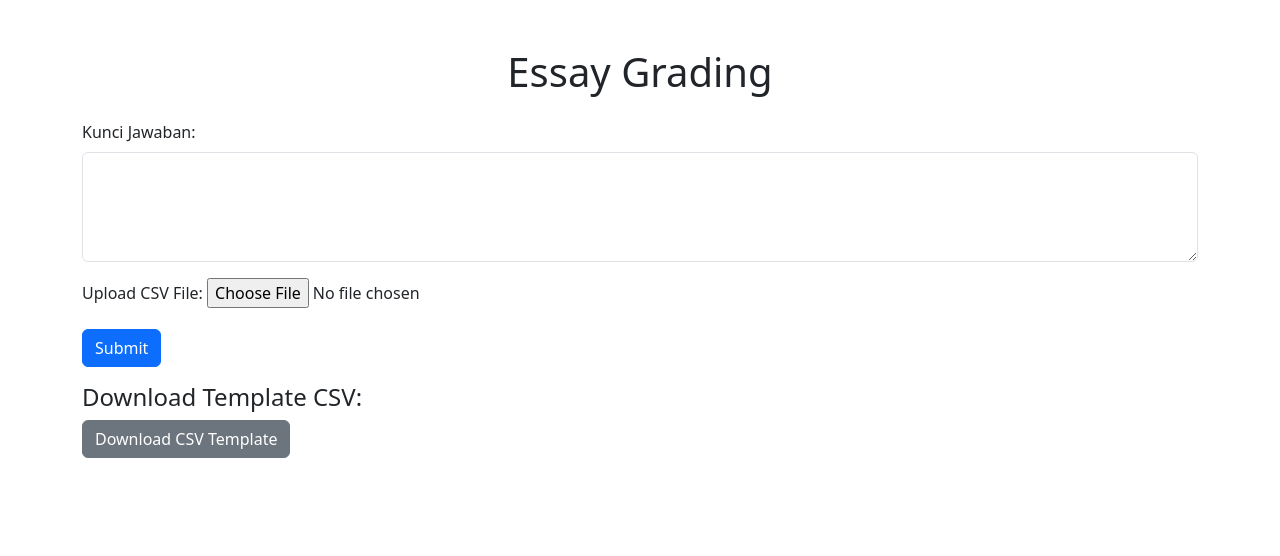
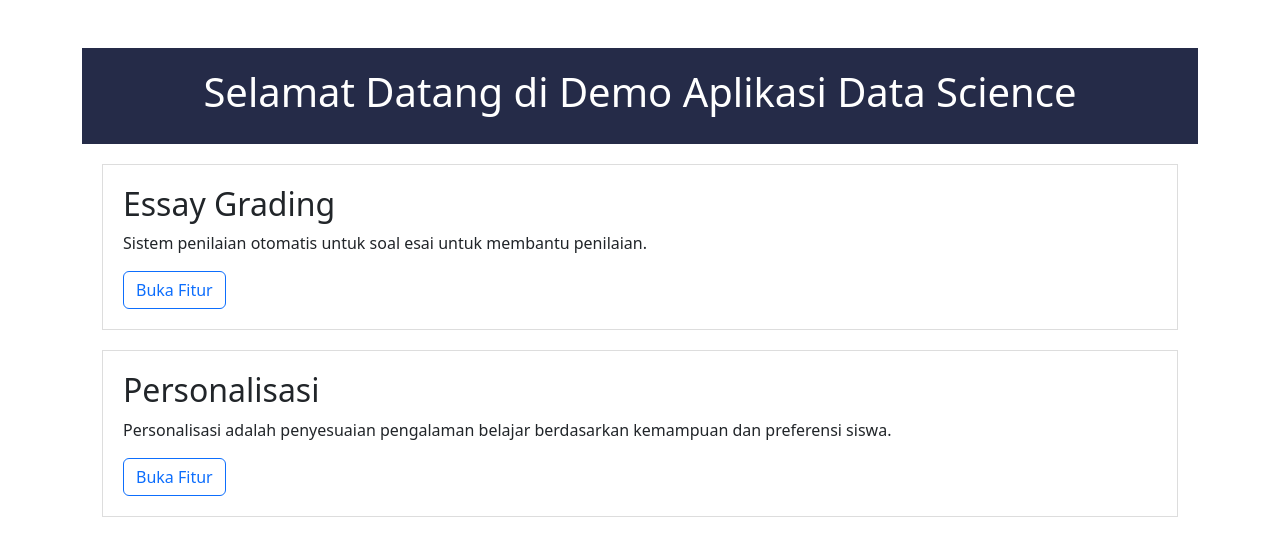
Before and after one commit to arsyadCode/ProjekTA_UPERESEARCH, a Flask app: page / in a window 1280 px wide. Shown: the top 556 px of the page. Run offline with Flask 3, Linux system fonts and the light colour scheme.

Commit message:
Lengkapi fungsional

```diff
--- a/Faris/app.py
+++ b/Faris/app.py
@@ -46,8 +46,10 @@ def grade_essay(jawaban_siswa, kunci_jawaban):
 
     return similarity_percentage
 
-# Routing untuk halaman utama
-@app.route('/', methods=['GET', 'POST'])
+@app.route('/')
+def dashboard():
+    return render_template('dashboard.html')
+@app.route('/grading', methods=['GET', 'POST'])
 def index():
     result_data = []  # List untuk menyimpan informasi nama, kelas, dan nilai similarity
 
@@ -105,7 +107,7 @@ def index():
                     'Similarity Score': similarity_score
                 })
 
-    return render_template('index.html', result_data=result_data)
+    return render_template('grading.html', result_data=result_data)
 
 # Routing untuk mengunduh template CSV
 @app.route('/download_template', methods=['GET'])
--- /dev/null
+++ b/Faris/templates/dashboard.html
@@ -0,0 +1,72 @@
+<!DOCTYPE html>
+<html lang="en">
+<head>
+    <meta charset="UTF-8">
+    <meta name="viewport" content="width=device-width, initial-scale=1.0">
+    <title>Dashboard</title>
+    <!-- Link Bootstrap CSS -->
+    <link href="https://cdn.jsdelivr.net/npm/bootstrap@5.3.0/dist/css/bootstrap.min.css" rel="stylesheet">
+    <!-- Tambahkan CSS tambahan untuk desain -->
+    <style>
+        /* Gaya untuk header dasbor */
+        .dashboard-header {
+            background-color: #252B48;
+            color: #fff;
+            padding: 20px;
+            text-align: center;
+        }
+
+        /* Gaya untuk widget */
+        .widget {
+            border: 1px solid #ddd;
+            padding: 20px;
+            margin: 20px;
+        }
+
+        /* Gaya untuk grafik */
+        .chart {
+            width: 100%;
+            height: 300px;
+            background-color: #f2f2f2;
+            margin-top: 20px;
+        }
+        .widget:hover {
+        transform: scale(1.05);
+        transition: transform 0.3s ease;
+    }
+
+    </style>
+</head>
+<body>
+    <div class="container mt-5">
+        <!-- Header Dasbor -->
+        <div class="dashboard-header">
+            <h1>Selamat Datang di Demo Aplikasi Data Science</h1>
+        </div>
+
+        <!-- Widget Pertama -->
+        <div class="widget">
+            <h2>Essay Grading</h2>
+            <p>Sistem penilaian otomatis untuk soal esai untuk membantu penilaian.</p>
+            <!-- Tambahkan tautan ke rute /grading di bawah ini -->
+            <a href="/grading" class="btn btn-outline-primary">Buka Fitur</a>
+        </div>
+
+        <!-- Widget Kedua -->
+        <div class="widget">
+            <h2>Personalisasi</h2>
+            <p>Personalisasi adalah penyesuaian pengalaman belajar berdasarkan kemampuan dan preferensi siswa.</p>
+            <a href="#" class="btn btn-outline-primary">Buka Fitur</a>
+        </div>
+
+        <!-- Grafik
+        <div class="chart">
+            Di sini Anda dapat menambahkan elemen untuk menampilkan grafik, misalnya menggunakan library grafik seperti Chart.js
+        </div> -->
+    </div>
+
+    <!-- Link Bootstrap JS (optional) -->
+    <script src="https://cdn.jsdelivr.net/npm/bootstrap@5.3.0/dist/js/bootstrap.bundle.min.js"></script>
+    <!-- Tambahkan script JavaScript tambahan jika diperlukan -->
+</body>
+</html>
--- a/Faris/templates/index.html
+++ b/Faris/templates/grading.html
@@ -4,9 +4,53 @@
     <meta charset="UTF-8">
     <meta name="viewport" content="width=device-width, initial-scale=1.0">
     <title>Essay Grading</title>
-    <!-- Link Bootstrap CSS -->
     <link href="https://cdn.jsdelivr.net/npm/bootstrap@5.3.0/dist/css/bootstrap.min.css" rel="stylesheet">
-    <!-- Tambahkan CSS tambahan untuk desain -->
+    <style>
+        /* Gaya untuk tombol "Submit" */
+        .btn-primary {
+            background-color: #007BFF; /* Warna latar belakang */
+            color: #fff; /* Warna teks */
+        }
+
+        /* Gaya untuk tombol "Download CSV Template" */
+        .btn-secondary {
+            background-color: #6C757D; /* Warna latar belakang */
+            color: #fff; /* Warna teks */
+        }
+
+        /* Gaya untuk tabel hasil */
+        .result-table {
+            margin-top: 30px;
+        }
+
+        /* Gaya untuk header tabel */
+        .result-table th {
+            background-color: #007BFF;
+            color: #fff;
+        }
+
+
+        .result-table tbody tr:nth-child(odd) {
+            background-color: #f2f2f2;
+        }
+    </style>
+    <nav class="navbar navbar-expand-lg navbar-light bg-light">
+        <div class="container">
+            <a class="navbar-brand" href="#">Demo Aplikasi Data Science</a> <!-- Ganti "#" dengan URL beranda Anda jika ada -->
+            <button class="navbar-toggler" type="button" data-toggle="collapse" data-target="#navbarNav" aria-controls="navbarNav" aria-expanded="false" aria-label="Toggle navigation">
+                <span class="navbar-toggler-icon"></span>
+            </button>
+            <div class="collapse navbar-collapse" id="navbarNav">
+                <ul class="navbar-nav ml-auto">
+                    <li class="nav-item active">
+                        <a class="nav-link" href="/">Kembali</a> <!-- Ganti "#" dengan URL beranda Anda jika ada -->
+                    </li>
+                    <!-- Tambahkan tautan menu lainnya di sini sesuai kebutuhan -->
+                </ul>
+            </div>
+        </div>
+    </nav>
+
 </head>
 <body>
     <div class="container mt-5">
@@ -19,6 +63,7 @@
             </div>
 
             <div class="mb-3">
+                <p>Jawaban Siswa dengan upload csv</p>
                 <label for="csv_file" class="form-label">Upload CSV File:</label>
                 <input type="file" id="csv_file" name="csv_file" accept=".csv" required>
             </div>
```
